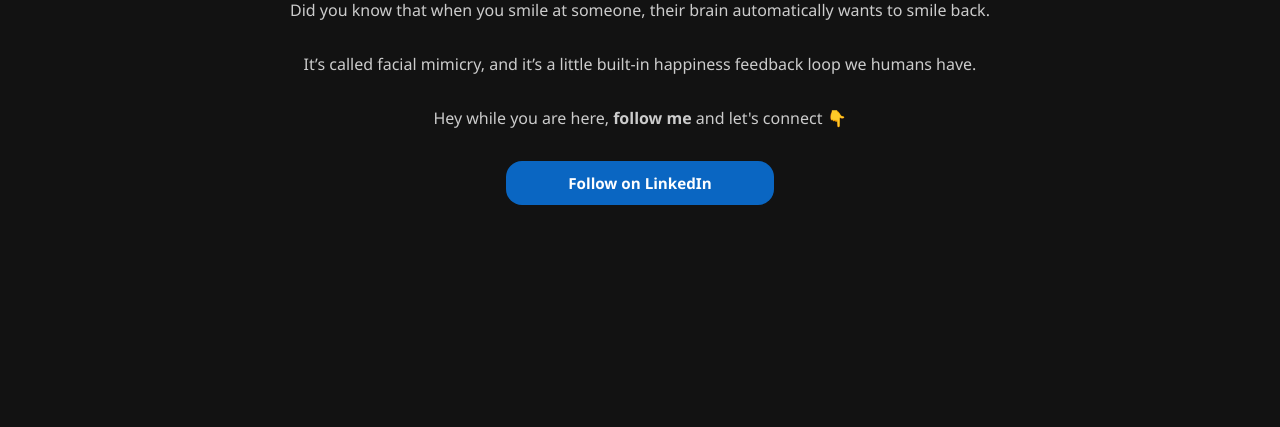
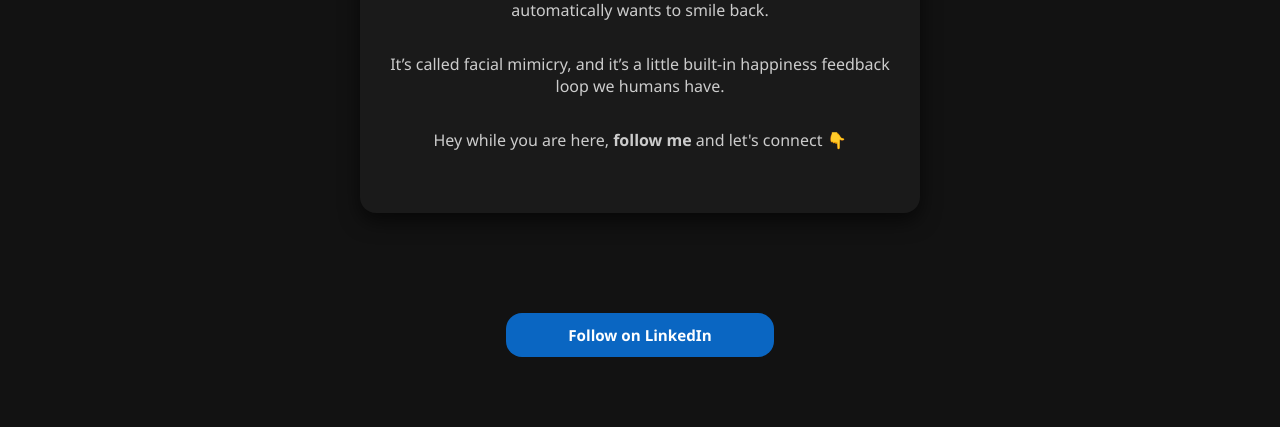
Before and after one commit to jmesquita1/cfstaticbanner, a plain HTML site: page index.html in a window 1280 px wide. Shown: the part 373-800 px from the top of the page. Drawn offline with Linux system fonts and the light colour scheme.

Commit message:
Update index.html

```diff
--- a/index.html
+++ b/index.html
@@ -73,6 +73,16 @@
     .libutton:hover {
       background-color: #004182;
     }
+
+    .content-frame {
+      max-width: 500px;
+      margin: 100px auto;
+      padding: 30px;
+      background-color: #1a1a1a;
+      border-radius: 16px;
+      box-shadow: 0 8px 20px rgba(0, 0, 0, 0.6);
+      text-align: center;
+    }
   </style>
 </head>
 <body>
```
